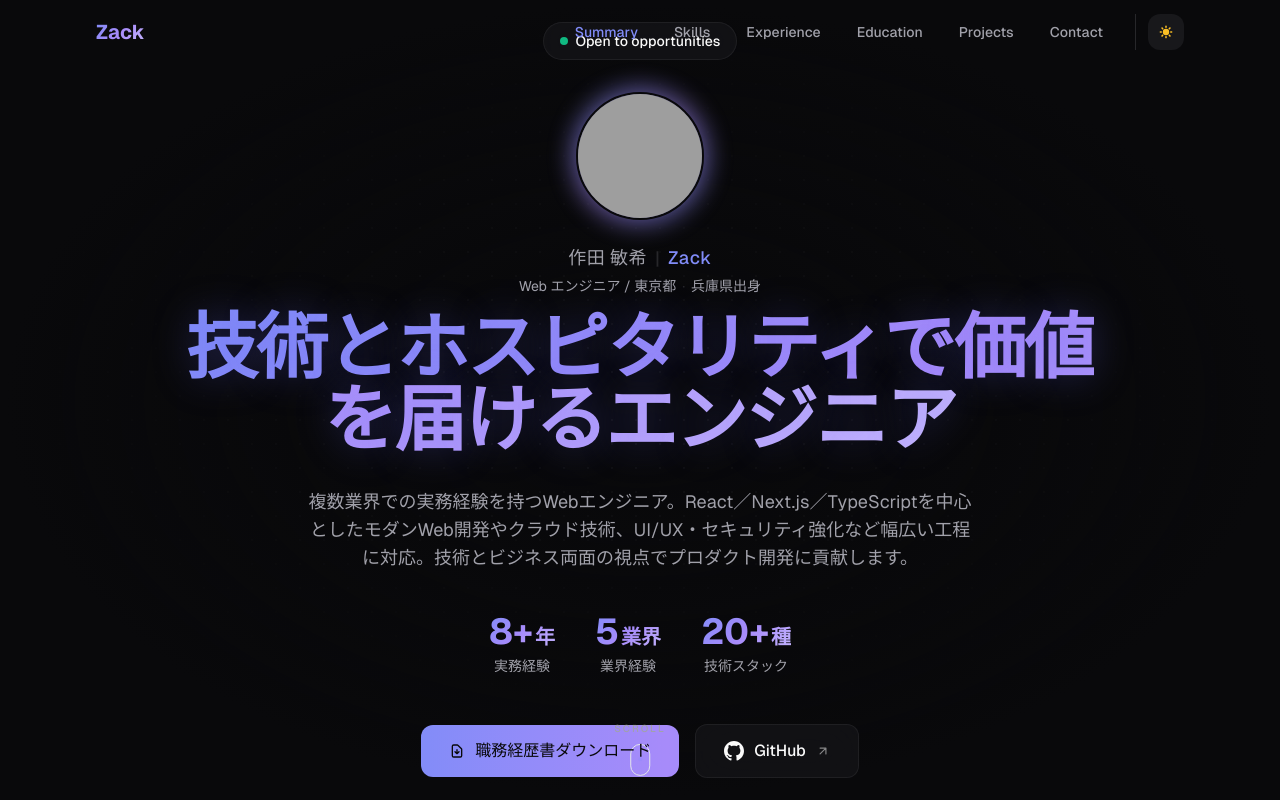
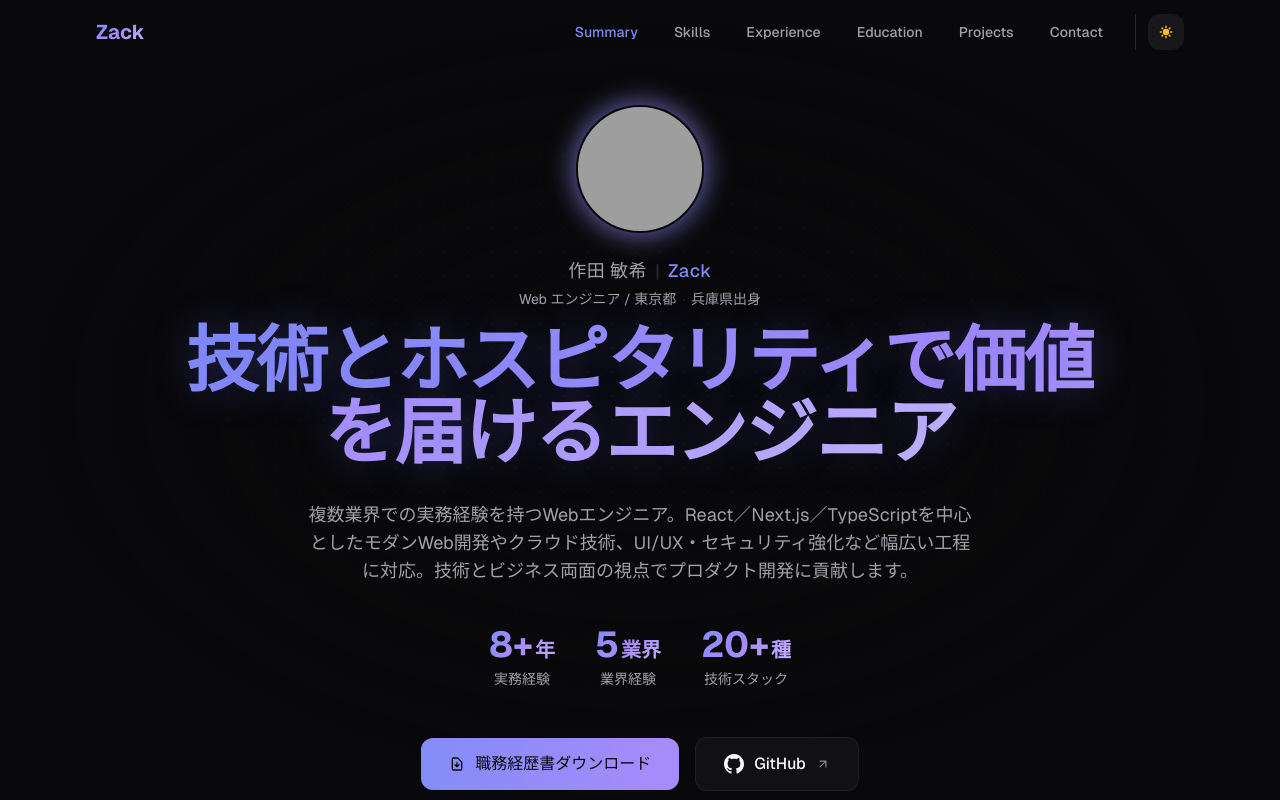
Before and after one commit to KoenigWolf/keireki, a Next.js app: page / in a window 1280 px wide. Shown: the top 800 px of the page. Built offline with nearby package versions, Linux system fonts and the light colour scheme; grey boxes are pictures that could not be loaded.

Commit message:
style: simplify Hero (remove status badge and scroll indicator, add pt-24)

```diff
--- a/src/components/Hero.tsx
+++ b/src/components/Hero.tsx
@@ -12,7 +12,7 @@ const fadeUp = (delay: number) => ({
 
 export default function Hero() {
   return (
-    <section className="relative min-h-[100dvh] flex items-center justify-center overflow-hidden">
+    <section className="relative min-h-[100dvh] flex items-center justify-center overflow-hidden pt-24">
       {/* Ambient background */}
       <div className="absolute inset-0 -z-10">
         <div className="absolute top-1/4 left-1/4 w-[600px] h-[600px] bg-primary/20 rounded-full blur-[128px] animate-pulse-slow" />
@@ -23,19 +23,8 @@ export default function Hero() {
       </div>
 
       <div className="relative max-w-5xl mx-auto px-6 lg:px-8 text-center">
-        {/* Status badge */}
-        <motion.div {...fadeUp(0.1)} className="mb-8">
-          <span className="inline-flex items-center gap-2 px-4 py-2 rounded-full glass text-sm font-medium text-foreground">
-            <span className="relative flex h-2 w-2">
-              <span className="animate-ping absolute inline-flex h-full w-full rounded-full bg-emerald-400 opacity-75" />
-              <span className="relative inline-flex rounded-full h-2 w-2 bg-emerald-500" />
-            </span>
-            Open to opportunities
-          </span>
-        </motion.div>
-
         {/* Profile photo */}
-        <motion.div {...fadeUp(0.2)} className="mb-6 flex justify-center">
+        <motion.div {...fadeUp(0.1)} className="mb-6 flex justify-center">
           <div className="relative group">
             {/* Glow ring */}
             <div className="absolute -inset-1 rounded-full bg-gradient-to-br from-primary via-accent to-primary opacity-60 blur-md group-hover:opacity-80 transition-opacity duration-500" />
@@ -150,30 +139,6 @@ export default function Hero() {
         </motion.div>
       </div>
 
-      {/* Scroll indicator */}
-      <motion.div
-        initial={{ opacity: 0 }}
-        animate={{ opacity: 1 }}
-        transition={{ delay: 1.5 }}
-        className="absolute bottom-8 left-1/2 -translate-x-1/2"
-      >
-        <motion.div
-          animate={{ y: [0, 8, 0] }}
-          transition={{ repeat: Infinity, duration: 2, ease: "easeInOut" }}
-          className="flex flex-col items-center gap-2"
-        >
-          <span className="text-[10px] uppercase tracking-[0.2em] text-muted-foreground font-medium">
-            Scroll
-          </span>
-          <div className="w-5 h-8 border border-muted-foreground/30 rounded-full flex items-start justify-center pt-1.5">
-            <motion.div
-              animate={{ opacity: [1, 0], y: [0, 8] }}
-              transition={{ repeat: Infinity, duration: 1.5, ease: "easeOut" }}
-              className="w-1 h-1 rounded-full bg-primary"
-            />
-          </div>
-        </motion.div>
-      </motion.div>
     </section>
   );
 }
```
